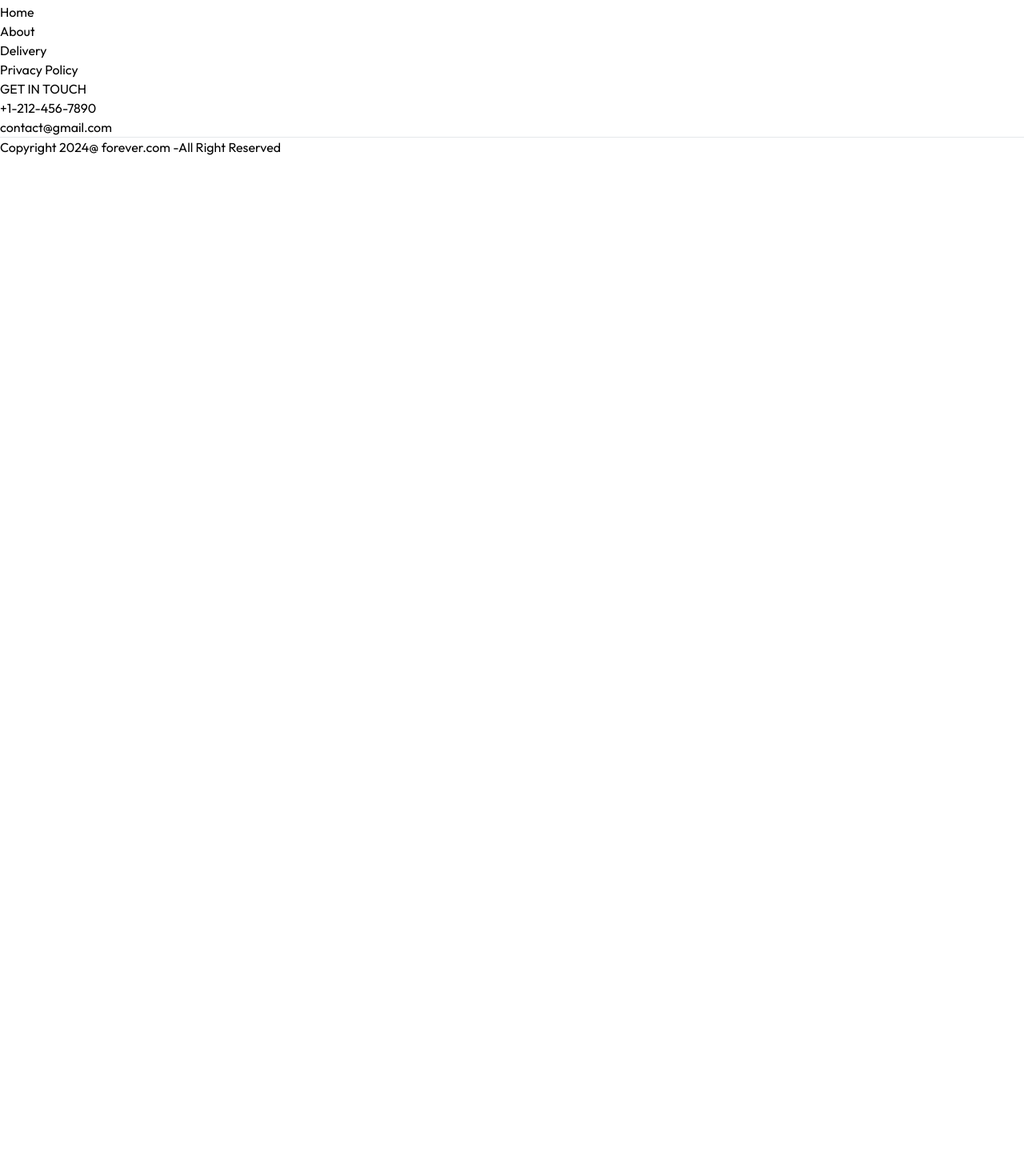
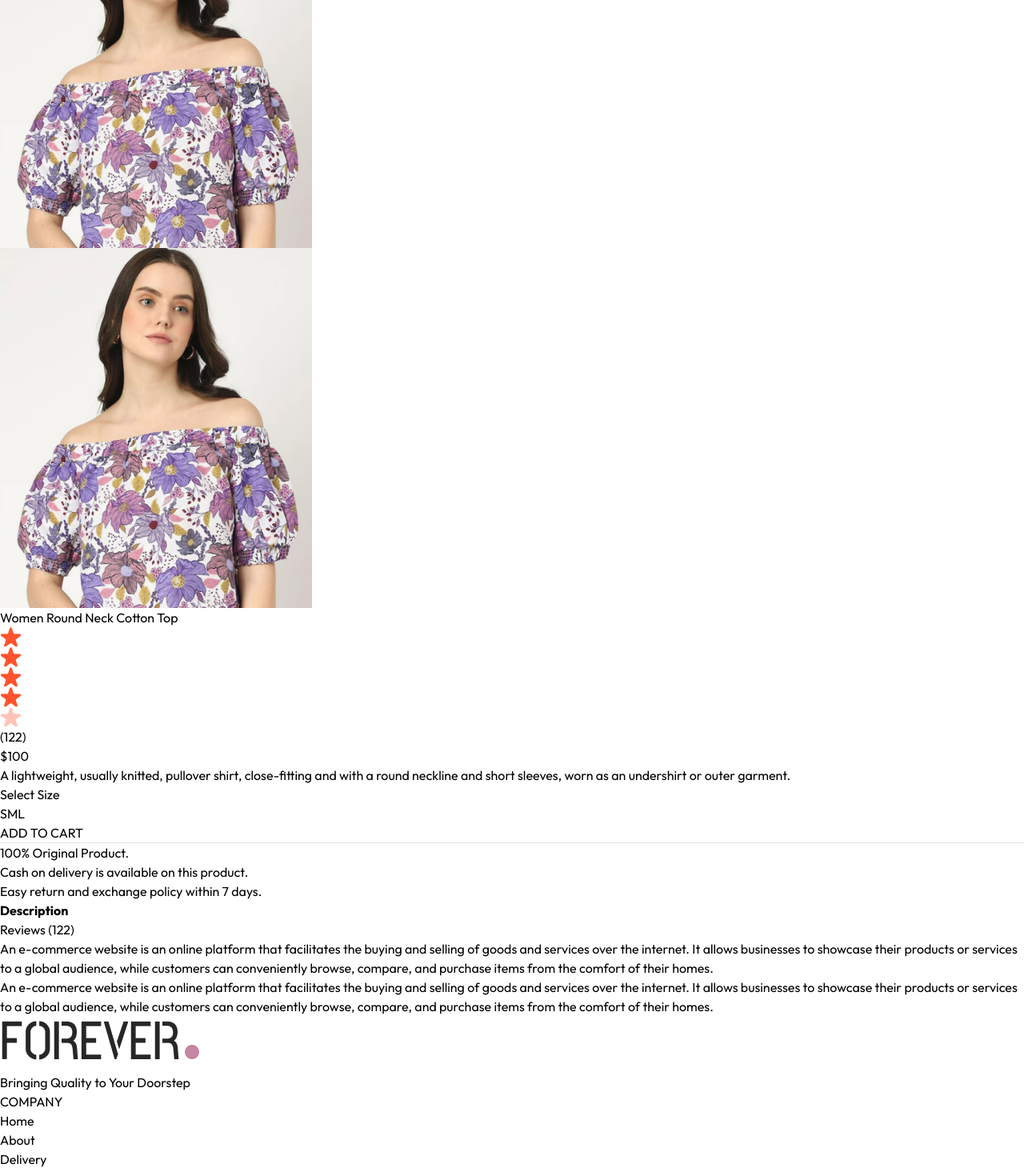
Before and after one commit to dipto230/e-commerce-side, a React (Vite) app: page /product/aaaaa in a window 1280 px wide. Shown: the part 662-2127 px from the top of the page at 80% size. Before the commit the page ends 858 px from the top, so only its background shows below. Built offline with nearby package versions, Linux system fonts and the light colour scheme.

Commit message:
product section working and related product still not done

```diff
--- a/src/index.css
+++ b/src/index.css
@@ -8,6 +8,10 @@ a.active hr{
 *{
   font-family: Outfit;
 }
+
+  ::-webkit-scrollbar{
+    display: none;
+  }
 
 
 .prata-regular {
--- a/src/pages/Product.jsx
+++ b/src/pages/Product.jsx
@@ -1,9 +1,101 @@
-import React from 'react'
+import React, { useContext, useEffect, useState } from 'react'
+import { useParams } from 'react-router-dom'
+import { ShopContext } from '../context/ShopContext';
+import { assets } from '../assets/frontend_assets/assets';
 
 const Product = () => {
-  return (
-    <div>Product</div>
-  )
+  const { productId } = useParams();
+  const { products, currency } = useContext(ShopContext);
+  const [productData, setProductData] = useState(false);
+  const [image, setImage] = useState('');
+  const [size, setSize] = useState('');
+
+  const fetchProductData = async () => {
+    products.map((item) => {
+      if (item._id === productId) {
+        setProductData(item)
+        setImage(item.image[0]);
+        console.log(item);
+        return null;
+      }
+    })
+
+  }
+  useEffect(() => {
+    fetchProductData();
+
+  },[productId, products])
+  return productData ? (
+    <div className='border-t-2 pt-10 transition-opacity ease-in duration-500 opacity-100'>
+      <div className='flex gap-12 sm:gap-12 flex-col sm:flex-row'>
+        <div className='flex-1 flex  flex-col-reverse gap-3 sm:flex-row'>
+          <div className='flex sm:flex-col overflow-x-auto sm:overflow-y-scroll justify-between sm:justify-normal sm:w-[18.7%] w-full'>
+            {
+              productData.image.map((item, index) => (
+                <img onClick={()=>setImage(item)} src={ item} key={index} className='w-[24%] sm:w-full sm:mb-3 flex-shrink-0 cursor-pointer' />
+              ))
+            }
+
+          </div>
+          <div className='w-full sm:w-[80%]'>
+            <img className='w-full h-auto' src={image} alt=''/>
+
+          </div>
+
+        </div>
+        <div className='flex-1'>
+          <h1 className='font-medium text-2xl mt-2'>{productData.name}</h1>
+          <div className='flex items-center gap-1 mt-2'>
+            <img src={assets.star_icon} alt='' className='w-3 5' />
+            <img src={assets.star_icon} alt='' className='w-3 5' />
+            <img src={assets.star_icon} alt='' className='w-3 5' />
+            <img src={assets.star_icon} alt='' className='w-3 5' />
+            <img src={assets.star_dull_icon} alt='' className='w-3 5' />
+            <p className='pl-2'>(122)</p>
+
+          </div>
+          <p className='mt-5 text-3xl font-medium'>{currency}{productData.price}</p>
+          <p className='mt-5 text-gray-500 md:w-4/5'>{productData.description}</p>
+          <div className='flex flex-col gap-4 my-8'>
+            <p>Select Size</p>
+            <div className='flex gap-2'>
+              {
+                productData.sizes.map((item, index) => (
+                  <button onClick={()=>setSize(item)} className={`border  py-2 px-4 bg-gray-100 ${item === size ? 'border-orange-500':''}`} key={index}>{item }</button>
+                ))
+              }
+
+            </div>
+
+          </div>
+          <button className='bg-black text-white px-8 py-3 text-sm  active:bg-gray-700'>ADD TO CART</button>
+          <hr className='mt-8 sm:w-4/5' />
+          <div className='text-sm text-gray-500 mt-5 flex flex-col gap-1'>
+            <p>100% Original Product.</p>
+            <p>Cash on delivery is available on this product.</p>
+            <p>Easy return and exchange policy within 7 days.</p>
+
+          </div>
+
+        </div>
+
+      </div>
+      <div className='mt-20'>
+        <div className='flex'>
+          <b className='border px-5 py-3 text-sm'>Description</b>
+          <p className='border px-5 py-3 text-sm'>Reviews (122)</p>
+
+        </div>
+        <div className='flex flex-col gap-4 border px-6 py-6 text-sm text-gray-500'>
+          <p>An e-commerce website is an online platform that facilitates the buying and selling of goods and services over the internet. It allows businesses to showcase their products or services to a global audience, while customers can conveniently browse, compare, and purchase items from the comfort of their homes.</p>
+          <p>An e-commerce website is an online platform that facilitates the buying and selling of goods and services over the internet. It allows businesses to showcase their products or services to a global audience, while customers can conveniently browse, compare, and purchase items from the comfort of their homes.</p>
+
+        </div>
+
+      </div>
+
+    </div>
+  ):<div className='opacity-0'></div>
 }
 
 export default Product
```
